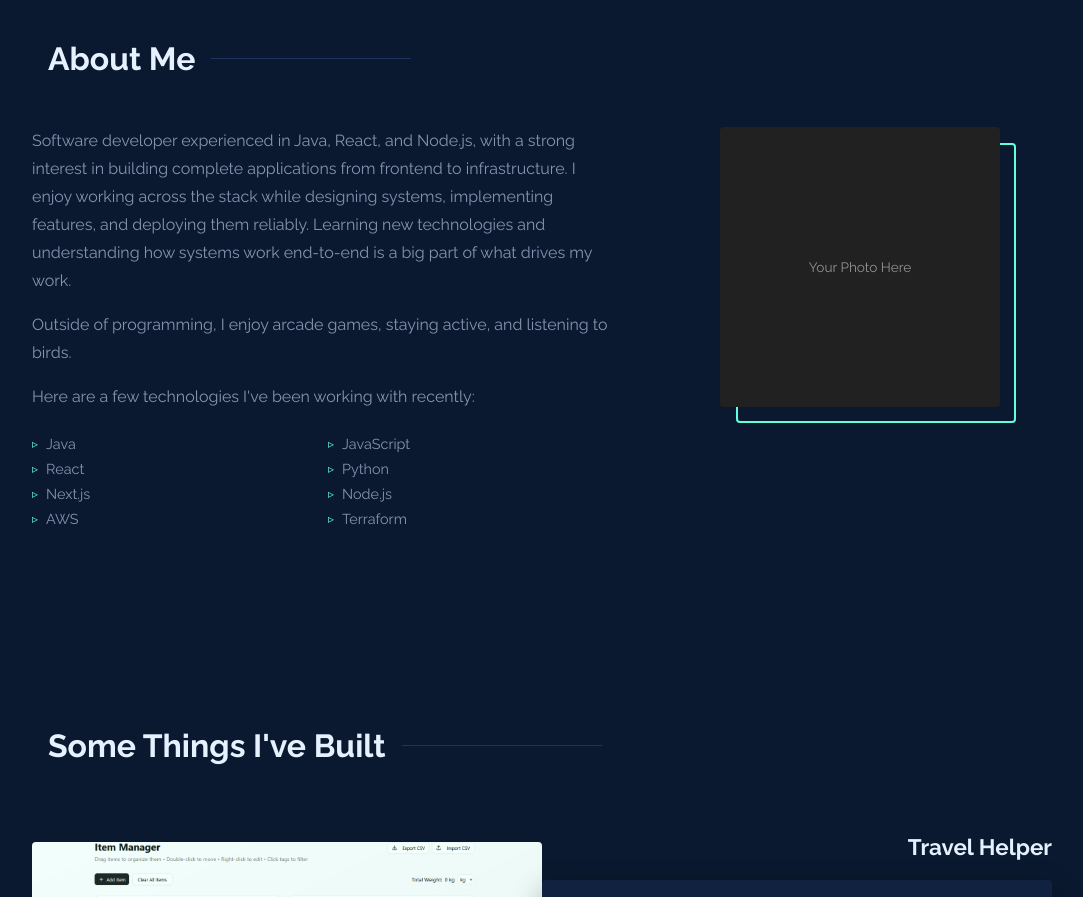
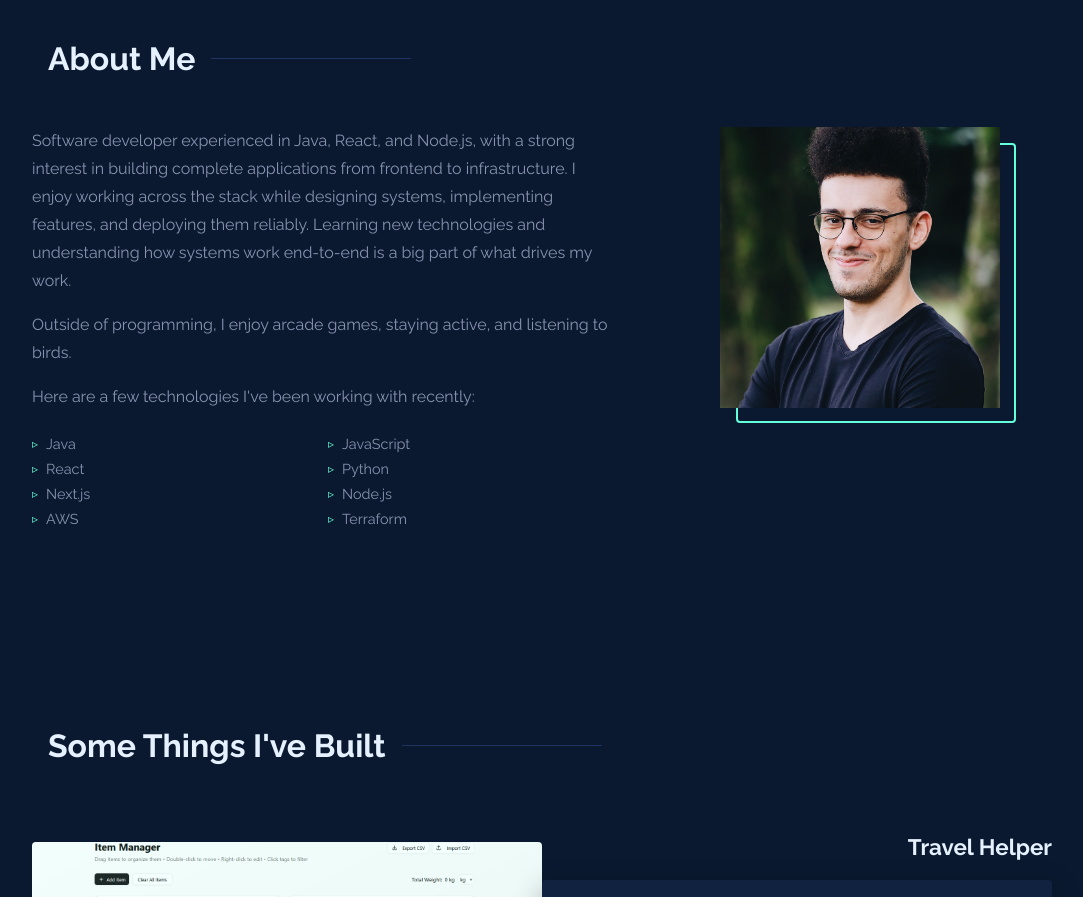
Before and after one commit to illuminoir/portfolio-illuminoir, a Next.js app: page / in a window 1280 px wide. Shown: the part 860-1757 px from the top of the page, without its empty margins (98-1181 px from the left). Built offline with nearby package versions, Linux system fonts and the light colour scheme.

Commit message:
Add photo

```diff
--- a/components/About.tsx
+++ b/components/About.tsx
@@ -33,10 +33,11 @@ export default function About() {
           </div>
           <div className={styles.imageWrapper}>
             <div className={styles.imgBox}>
-              {/* Replace src with your actual photo */}
-              <div className={styles.placeholder}>
-                <span>Your Photo Here</span>
-              </div>
+              <img
+                  src="/photo.jpg"
+                  alt="My photo"
+                  className={styles.photo}
+              />
             </div>
           </div>
         </div>
```
Also changed, not shown: public/photo.jpg (added).
